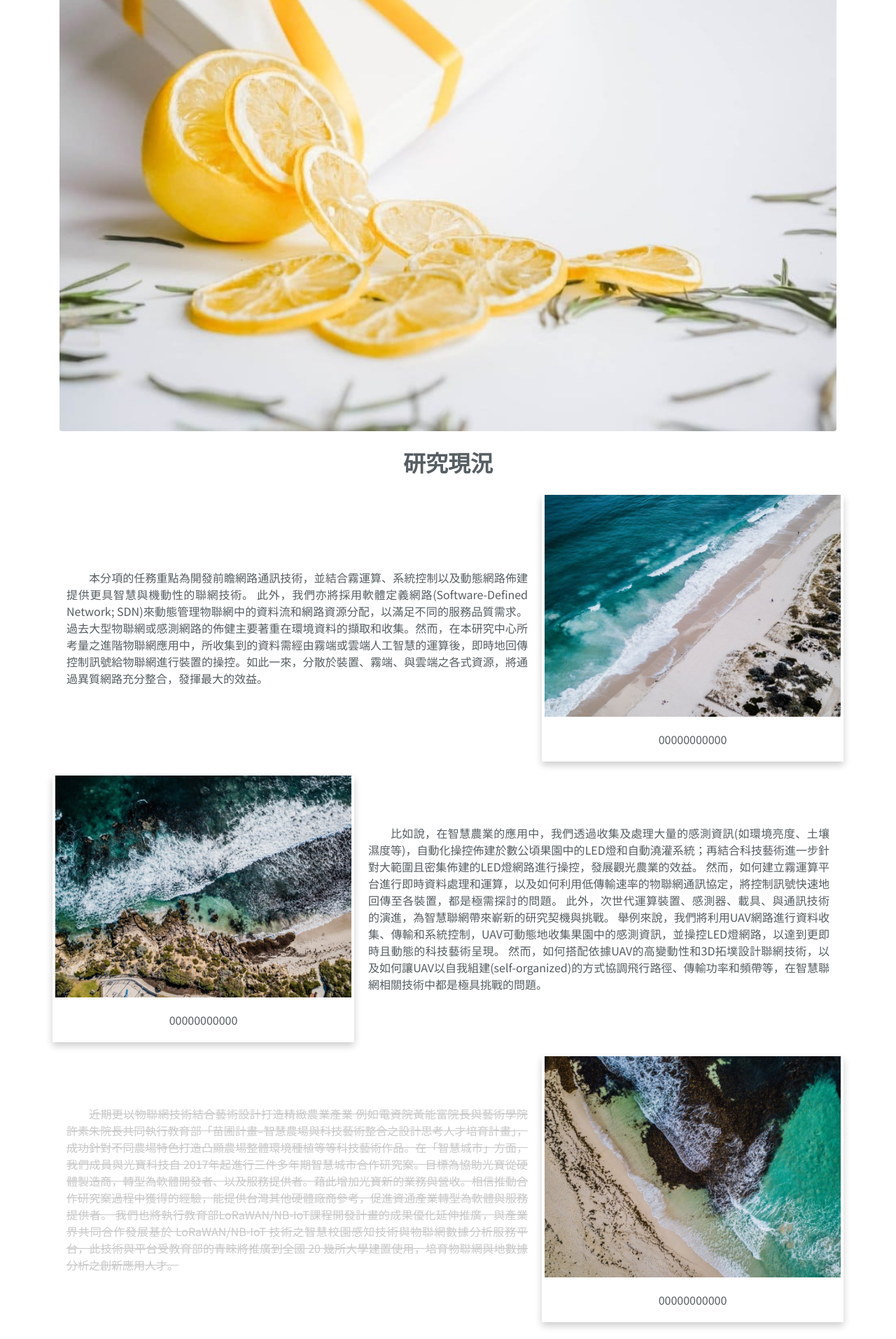
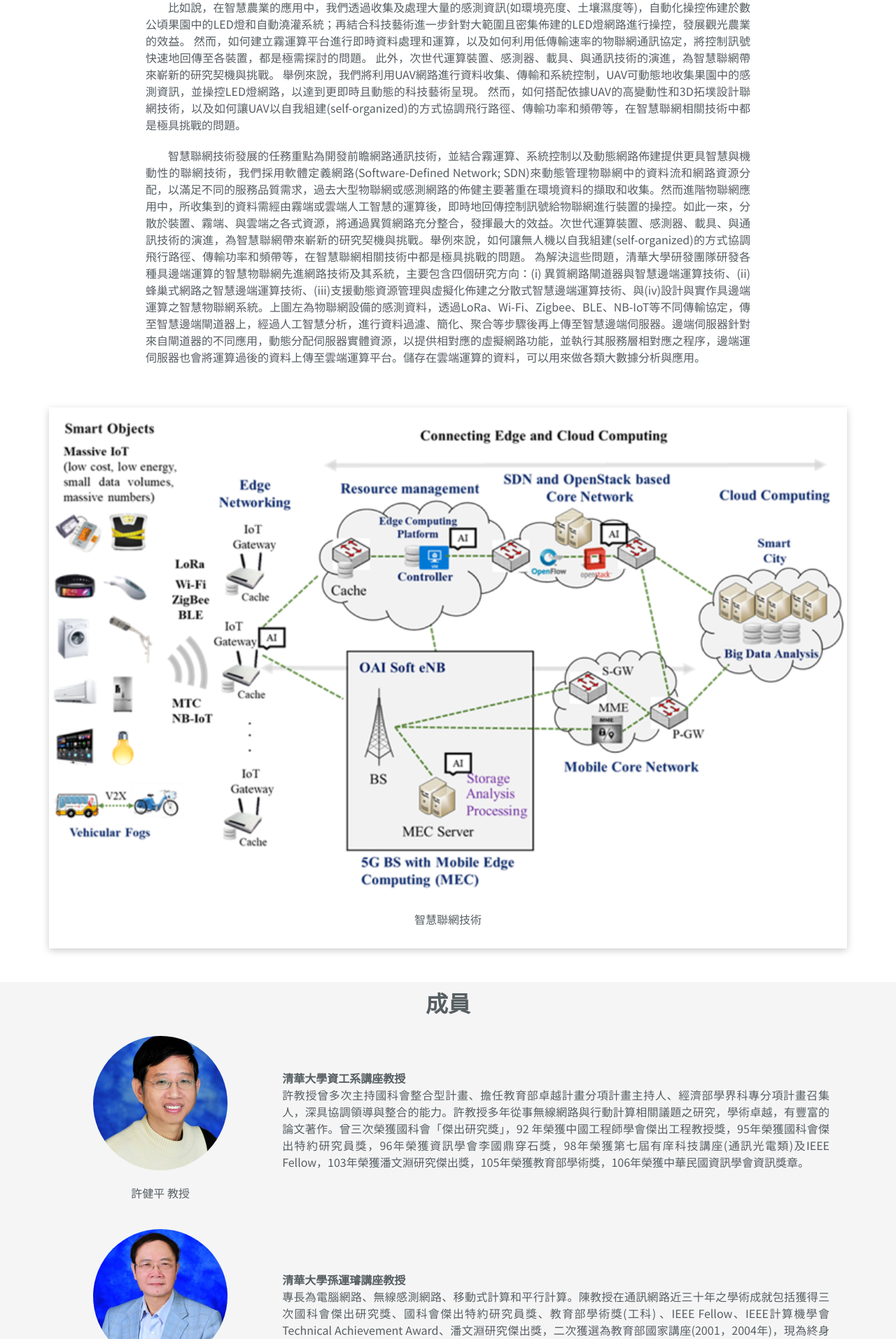
Before and after one commit to Lohsini/SIOTA, a PHP site: page /subpage/research/secondpart.html in a window 1280 px wide. Shown: the part 440-2353 px from the top of the page at 70% size. Run offline with PHP 8.4, Linux system fonts and the light colour scheme; some libraries are stand-ins or nearby versions.

Commit message:
secondpart in

```diff
--- a/subpage/css/subpage.css
+++ b/subpage/css/subpage.css
@@ -22,6 +22,12 @@ html, body {
   --word-color: rgb(86, 94, 98);
   --footer-color: #C9C9C9;
   --font-family: 'Noto Sans TC', 'Roboto', sans-serif;
+}
+
+.font_style {
+  font-family: var(--font-family);
+  color: var(--word-color);
+  padding: 20px;
 }
 
 /* top_nav */
@@ -459,6 +465,7 @@ html, body {
   margin: auto;
   display: block;
   width: 90%;
+  font-family: var(--font-family);
   max-width: 1000px;
   text-align: center;
   color: white;
--- a/subpage/research/secondpart.html
+++ b/subpage/research/secondpart.html
@@ -122,9 +122,6 @@
     </div>
   </div>
 
-  <div class="container top_img">
-    <img class="all_parts_img" src="../../picture_research/secondpart.jpg" alt="智慧聯網技術">
-  </div>
 
   <div class="second part">
     <div class="part1_1 contentbox">
@@ -135,19 +132,6 @@
           此外，我們亦將採用軟體定義網路(Software-Defined Network; SDN)來動態管理物聯網中的資料流和網路資源分配，以滿足不同的服務品質需求。
           過去大型物聯網或感測網路的佈健主要著重在環境資料的擷取和收集。然而，在本研究中心所考量之進階物聯網應用中，所收集到的資料需經由霧端或雲端人工智慧的運算後，即時地回傳控制訊號給物聯網進行裝置的操控。如此一來，分散於裝置、霧端、與雲端之各式資源，將通過異質網路充分整合，發揮最大的效益。
         </p>
-        <div class="part1_img">
-          <img id="myImg1_1" class="myImg" src="../../picture_research/secondpart1-1.jpg" alt="00000000000"></a>
-          <div class="img_p">
-            <p>00000000000</p>
-          </div>
-        </div>
-        <div id="myModal1_1" class="modal">
-          <div class="closex">&times;</div>
-          <img class="modal-content" id="img1_1">
-          <div id="caption1_1" class="caption"></div>
-        </div>
-
-
       </div>
     </div>
 
@@ -160,42 +144,28 @@
           舉例來說，我們將利用UAV網路進行資料收集、傳輸和系統控制，UAV可動態地收集果園中的感測資訊，並操控LED燈網路，以達到更即時且動態的科技藝術呈現。
           然而，如何搭配依據UAV的高變動性和3D拓墣設計聯網技術，以及如何讓UAV以自我組建(self-organized)的方式協調飛行路徑、傳輸功率和頻帶等，在智慧聯網相關技術中都是極具挑戰的問題。
         </p>
-        <div class="part1_img">
-          <img id="myImg1_2" class="myImg" src="../../picture_research/secondpart1-2.jpg" alt="00000000000">
-          <div class="img_p">
-            <p>00000000000</p>
-          </div>
-        </div>
-        <div id="myModal1_2" class="modal">
-          <div class="closex">&times;</div>
-          <img class="modal-content" id="img1_2">
-          <div id="caption1_2" class="caption"></div>
-        </div>
-
-
       </div>
     </div>
 
     <div class="part1_3 contentbox">
       <div class="container" style="margin-bottom:50px;">
-        <p class="not_real">
-          近期更以物聯網技術結合藝術設計打造精緻農業產業
-          例如電資院黃能富院長與藝術學院許素朱院長共同執行教育部「苗圃計畫–智慧農場與科技藝術整合之設計思考人才培育計畫」，成功針對不同農場特色打造凸顯農場整體環境種植等等科技藝術作品。在「智慧城市」方面，我們成員與光寶科技自 2017年起進行三件多年期智慧城市合作研究案。目標為協助光寶從硬體製造商，轉型為軟體開發者、以及服務提供者。藉此增加光寶新的業務與營收。相信推動合作研究案過程中獲得的經驗，能提供台灣其他硬體廠商參考，促進資通產業轉型為軟體與服務提供者。
-          我們也將執行教育部LoRaWAN/NB-IoT課程開發計畫的成果優化延伸推廣，與產業界共同合作發展基於 LoRaWAN/NB-IoT 技術之智慧校園感知技術與物聯網數據分析服務平台，此技術與平台受教育部的青睞將推廣到全國 20 幾所大學建置使用，培育物聯網與地數據分析之創新應用人才。
+        <p>
+          智慧聯網技術發展的任務重點為開發前瞻網路通訊技術，並結合霧運算、系統控制以及動態網路佈建提供更具智慧與機動性的聯網技術，我們採用軟體定義網路(Software-Defined Network;
+          SDN)來動態管理物聯網中的資料流和網路資源分配，以滿足不同的服務品質需求，過去大型物聯網或感測網路的佈健主要著重在環境資料的擷取和收集。然而進階物聯網應用中，所收集到的資料需經由霧端或雲端人工智慧的運算後，即時地回傳控制訊號給物聯網進行裝置的操控。如此一來，分散於裝置、霧端、與雲端之各式資源，將通過異質網路充分整合，發揮最大的效益。次世代運算裝置、感測器、載具、與通訊技術的演進，為智慧聯網帶來嶄新的研究契機與挑戰。舉例來說，如何讓無人機以自我組建(self-organized)的方式協調飛行路徑、傳輸功率和頻帶等，在智慧聯網相關技術中都是極具挑戰的問題。
+          為解決這些問題，清華大學研發團隊研發各種具邊端運算的智慧物聯網先進網路技術及其系統，主要包含四個研究方向：(i)
+          異質網路閘道器與智慧邊端運算技術、(ii)蜂巢式網路之智慧邊端運算技術、(iii)支援動態資源管理與虛擬化佈建之分散式智慧邊端運算技術、與(iv)設計與實作具邊端運算之智慧物聯網系統。上圖左為物聯網設備的感測資料，透過LoRa、Wi-Fi、Zigbee、BLE、NB-IoT等不同傳輸協定，傳至智慧邊端閘道器上，經過人工智慧分析，進行資料過濾、簡化、聚合等步驟後再上傳至智慧邊端伺服器。邊端伺服器針對來自閘道器的不同應用，動態分配伺服器實體資源，以提供相對應的虛擬網路功能，並執行其服務層相對應之程序，邊端運伺服器也會將運算過後的資料上傳至雲端運算平台。儲存在雲端運算的資料，可以用來做各類大數據分析與應用。
         </p>
-        <div class="part1_img">
-          <img id="myImg1_3" class="myImg" src="../../picture_research/secondpart1-3.jpg" alt="00000000000">
-          <div class="img_p">
-            <p>00000000000</p>
       </div>
     </div>
-        <div id="myModal1_3" class="modal">
+
+    <div class="container top_img d-block mb-5" style="box-shadow: 0 3px 10px 0 rgba(0, 0, 0, 0.2);">
+      <img id="myImg1" class="myImg all_parts_img" src="../../picture_research/secondpart.png" alt="智慧聯網技術">
+      <div class="text-center mb-0 font_style">智慧聯網技術</div>
+    </div>
+    <div id="myModal1" class="modal">
       <div class="closex">&times;</div>
-          <img class="modal-content" id="img1_3">
-          <div id="caption1_3" class="caption"></div>
-        </div>
-
-      </div>
+      <img class="modal-content" id="img1">
+      <div id="caption1" class="caption"></div>
     </div>
 
     <div class="part2_1 contentbox">
@@ -268,7 +238,8 @@
         </div>
         <div class="about_member">
           <dl>
-            <dd>專長為多媒體系統、雲/霧計算、行動計算、中介軟體、分散式系統與電腦網路。徐教授目前擔任ACM Transactions on Multimedia Computing，Communications，and Applications (TOMM) 編輯。徐教授曾獲ACM SIGMM Rising Star Award，其論文於 CloudCom、APNOMS、RTAS、GlobeCom (TAOS Session)、INNOVATION與ACM Multimedia (Demo
+            <dd>專長為多媒體系統、雲/霧計算、行動計算、中介軟體、分散式系統與電腦網路。徐教授目前擔任ACM Transactions on Multimedia Computing，Communications，and Applications (TOMM) 編輯。徐教授曾獲ACM SIGMM Rising Star Award，其論文於 CloudCom、APNOMS、RTAS、GlobeCom (TAOS Session)、INNOVATION與ACM Multimedia
+              (Demo
               Session)獲得最佳論文獎。除了研究之外，徐教授有多年業界經驗，並致力於產學合作，如與HTC，Barco，與LiteOn均(曾)有合作研究計畫。</dd>
           </dl>
         </div>
@@ -278,38 +249,34 @@
     <div class="part3_1 contentbox">
       <h2 class="title">研究績效</h2>
       <div class="container">
-        <p class="not_real">
-          智慧農業是一個新興且極為重要的國家重點產業，也是新的跨領域合作項目，尤其對於台灣以農立國的基礎，智慧農業的健全發展更是台灣農業能否永續經營的關鍵因素之一。
-          三年來團隊已經投入資源發展運用 AIoT 物聯網與人工智慧技術來提供智慧農業的整體解決方案，已經累積多項關鍵技術，其中利用人工智慧技術提供作物(水果蔬菜) 的品質分級分類技術是極為關鍵的技術，
-          包含使用影像識別技術，光波技術 (多光譜儀)，甚至高頻電波 (60-70GHz) 技術等等來判斷水果蔬菜的成熟度，酸甜度，蜂蟲叮咬，品質分級等等，如下圖是我們利用機器學習 (machine learning) 影像分析技術來辨識火龍果的成熟度成果。
+        <p>
+          智慧路燈:
+          智慧路燈在新一代的智慧校園及智慧城市中，除了智慧照明的任務之外，更肩負著智慧城市大動脈的時代任務，為先進國家電機、資訊及通訊產業兵家必爭之地，清華大學研究團隊攜手國內路燈製造龍頭光寶科技股份有限公司，領先國內大學發展校園智慧路燈，並在清大校園建立八盞路燈的實驗場域，除在此實驗場域實作「異質性網路」、「邊端運算」、「軟體定義網路」、「物聯網安全」、「人工智慧」等物聯網先進技術外，更集思廣益廣邀各界先驅在該實驗場域發展各項前瞻技術，要讓台灣的智慧路燈擁有最先進的功能，與智慧城市各項智慧功能無縫接軌，在智慧城市的浪潮中取得先機並佔有一席之地。
         </p>
         <div class="part1_img">
-          <img id="myImg3_1" class="myImg" src="../../picture_research/secondpart3-1.jpg" alt="00000000000">
+          <img id="myImg3_1" class="myImg" src="../../picture_research/secondpart3-1.jpg" alt="智慧路燈" style="height: 300px; width:auto;">
           <div class="img_p">
-            <p>00000000000</p>
+            <p>智慧路燈</p>
           </div>
         </div>
         <div id="myModal3_1" class="modal">
           <div class="closex">&times;</div>
-          <img class="modal-content" id="img3_1">
+          <img class="modal-content" id="img3_1" style="max-width:500px;">
           <div id="caption3_1" class="caption"></div>
         </div>
-
-
       </div>
     </div>
 
     <div class="part3_2 contentbox">
       <!-- <h2 class="title">研究績效part3_2</h2> -->
-      <div class="container reverse">
-        <p class="not_real">
-          本中心將與國際大廠如高通 (Qualcomm) 等等合作進行產學合作計畫將 5G 通訊技術以及智慧眼鏡技術 (透過眼鏡直接指示工人疏果或是疏花的選擇) 整合為智慧農場的科技管理技術，也將進行利用光學技術 (包含多光譜儀或是高光譜儀) 或是高頻電波技術結合人工智慧技術來判斷水果的酸甜度。這對於我國農業升級，解決缺工問題，以及提升產值價值都可以有極大之助益。
-          團隊也已經建置一套物聯網數據分析平台與農場管理 APP (如圖四所示)，對於智慧農業技術的推廣 (包含國內外以及新南向市場) 有極大之助益。
+      <div class="container reverse" style="margin-bottom:50px;">
+        <p>
+          無人機網路: 無人機敏捷、機動性強等優勢在各領域掀起了一波革命，分別在農業、能源、建築、急難救助及醫療、新聞、運輸及科技執法等領域取得關鍵的地位，為因應這一波巨大的變革，清華大學團隊針對主宰無人機飛行任務及控制的關鍵網路技術進行以下一系列的研究，強化無人機網路與智慧物聯網的連結。
         </p>
         <div class="part1_img">
-          <img id="myImg3_2" class="myImg" src="../../picture_research/secondpart3-2.jpg" alt="00000000000">
+          <img id="myImg3_2" class="myImg" src="../../picture_research/secondpart3-2.png" alt="無人機網路">
           <div class="img_p">
-            <p>00000000000</p>
+            <p>無人機網路</p>
           </div>
         </div>
         <div id="myModal3_2" class="modal">
@@ -318,29 +285,9 @@
           <div id="caption3_2" class="caption"></div>
         </div>
 
-
       </div>
     </div>
 
-    <div class="part3_3 contentbox">
-      <div class="container" style="margin-bottom:50px;">
-        <p class="not_real">
-          另外團隊也正發展農業區塊鏈服務平台雛型 (如圖五所示)，將提供由產地種植(養殖) 到餐桌的作物完整、公開、透明、不可竄改的數據溯源資料，提高食物安全溯源的可信度，
-          同時也將發展智能合約技術 (smart contract) 提供快速而精準的智能合約付款等等新創服務，目前初步整合數個有機蔬菜與高端水果農場，有機認證以及農藥殘留等等檢驗單，加工廠與分級分類包裝廠，冷鏈物流單位，以及餐廳做為農業區塊鏈的運作實驗夥伴。
-        </p>
-        <div class="part1_img">
-        <img id="myImg3_3" class="myImg" src="../../picture_research/secondpart3-3.jpg" alt="00000000000">
-          <div class="img_p">
-            <p>00000000000</p>
-          </div>
-        </div>
-        <div id="myModal3_3" class="modal">
-          <div class="closex">&times;</div>
-          <img class="modal-content" id="img3_3">
-          <div id="caption3_3" class="caption"></div>
-        </div>
-      </div>
-    </div>
 
   </div>
 
@@ -394,7 +341,7 @@
         </div>
       </div>
       <div class="text-right mb-2 mr-5">
-        <a href="#top" class="back_to_top" ><i class="fas fa-arrow-circle-up"></i></a>
+        <a href="#top" class="back_to_top"><i class="fas fa-arrow-circle-up"></i></a>
       </div>
     </div>
     <div class="lastfooter">
@@ -403,7 +350,7 @@
       </div>
     </div>
   </footer>
-  <script src="../../javascript/modalimages.js"></script>
+  <script src="../../javascript/modalimages2.js"></script>
 
 </body>
 
```
Also changed, not shown: javascript/modalimages2.js (added, +44 -0 lines), picture_research/secondpart.jpg (deleted), picture_research/secondpart.png (added), picture_research/secondpart3-1.jpg (added), picture_research/secondpart3-2.png (added). Lines whose indentation alone changed are shown as unchanged.
